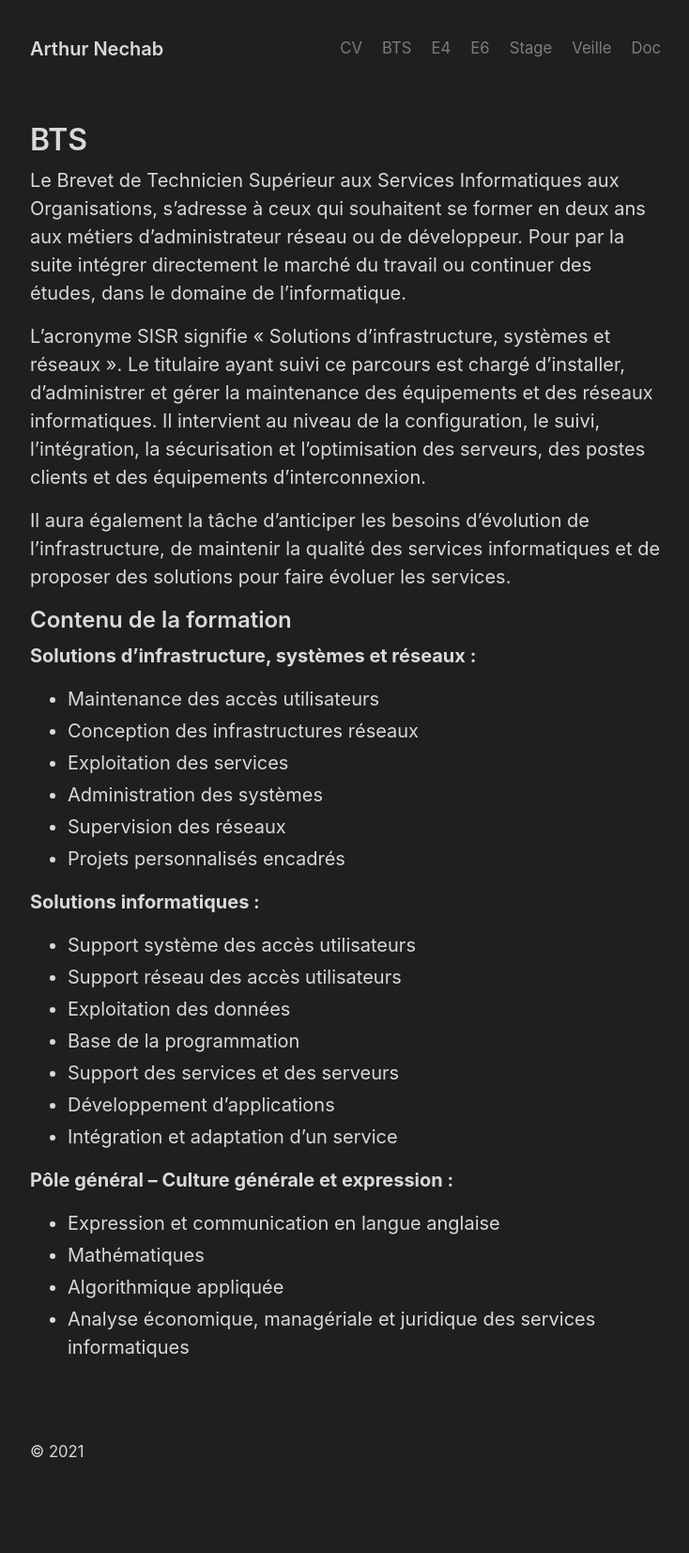
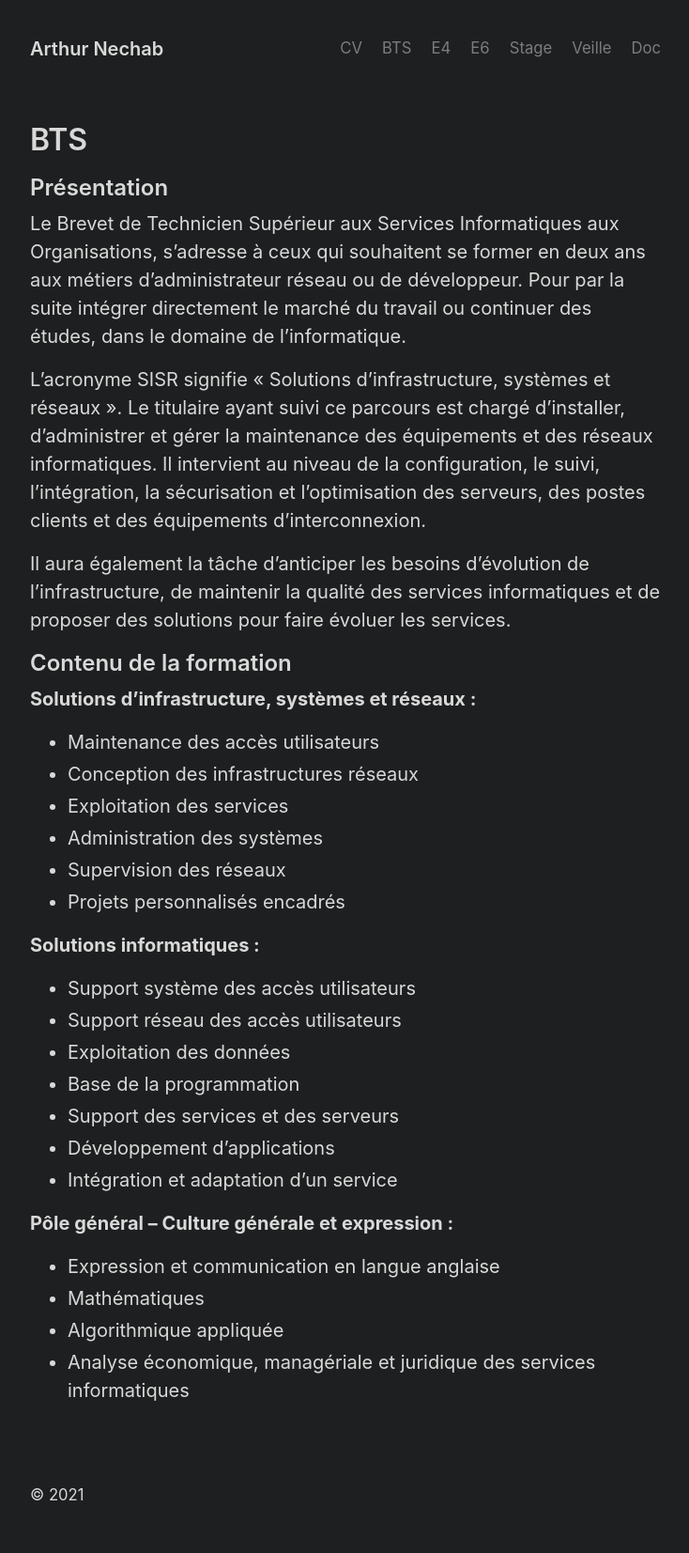
Before and after one commit to arthur-nechab/portfolio, a Jekyll site: the page built from bts.md, in a window 1280 px wide. Shown: the whole page at 94% size, without its empty margins (272-1006 px from the left). Built offline with Jekyll 4.4.1, drawn with Linux system fonts in a browser that asks for light colours; before the commit the page ends 1607 px from its top, so only the background shows below that.

Commit message:
Update bts.md

```diff
--- a/bts.md
+++ b/bts.md
@@ -2,6 +2,9 @@
 layout: page
 title: BTS
 ---
+
+## Présentation
+
 
 Le Brevet de Technicien Supérieur aux Services Informatiques aux Organisations, s'adresse à ceux qui souhaitent se former en deux ans aux métiers d'administrateur réseau ou de développeur. Pour par la suite intégrer directement le marché du travail ou continuer des études, dans le domaine de l'informatique.
 
@@ -10,6 +13,7 @@ L’acronyme SISR signifie « Solutions d’infrastructure, systèmes et réseau
 Il aura également la tâche d’anticiper les besoins d’évolution de l’infrastructure, de maintenir la qualité des services informatiques et de proposer des solutions pour faire évoluer les services.
 
 ## Contenu de la formation
+
 
 **Solutions d’infrastructure, systèmes et réseaux :**
 
```
